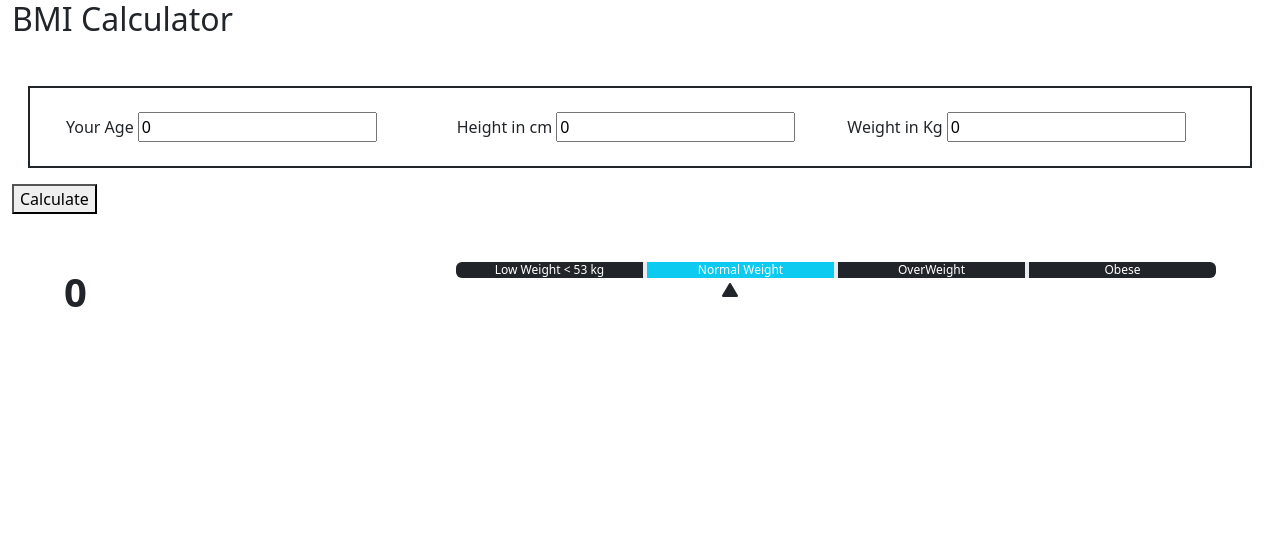
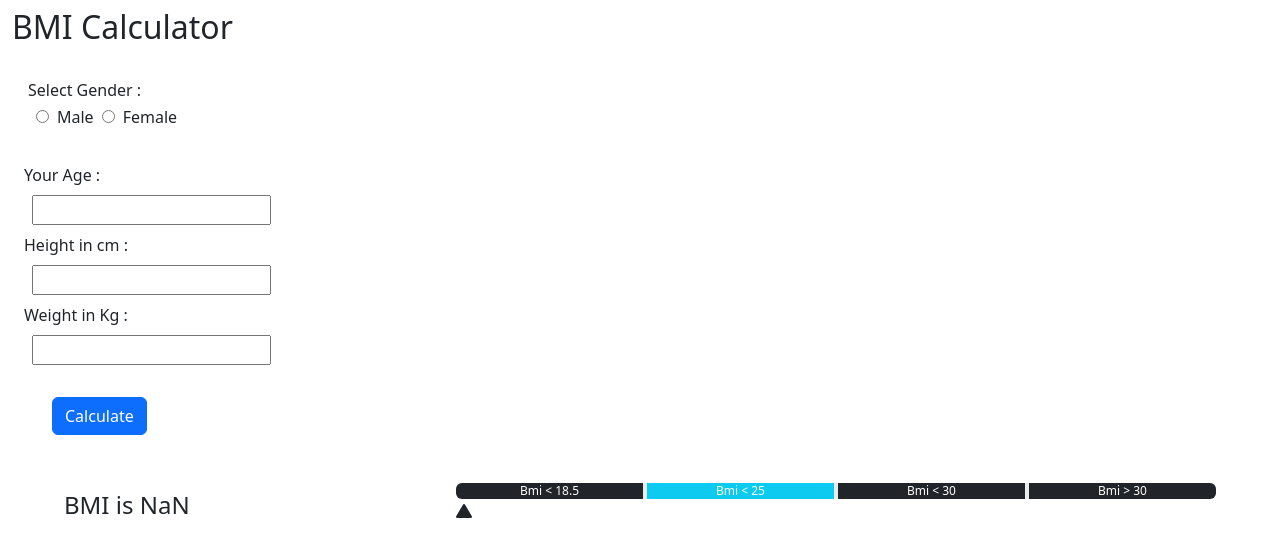
Before and after one commit to souravsambitbehera/shopping-react, a React (Create React App) app: page / in a window 1280 px wide. Shown: the top 556 px of the page. Built offline with nearby package versions, Linux system fonts and the light colour scheme.

Commit message:
bmi calculator done

```diff
--- a/src/components/bmi-calculator/bmi.calculator.component.js
+++ b/src/components/bmi-calculator/bmi.calculator.component.js
@@ -1,12 +1,24 @@
 import { useState } from "react";
 
 export function BmiCalculator() {
-  const [age, setAge] = useState(0);
-  const [height, setHeight] = useState(0);
-  const [weight, setWeight] = useState(0);
-  const [bmi, setBmi] = useState(0);
+  const [age, setAge] = useState();
+  const [height, setHeight] = useState();
+  const [weight, setWeight] = useState();
+  const [bmi, setBmi] = useState();
   const [bmiResult , setBmiResult] = useState('');
-  const [bmiMsg, setBmiMsg] = useState('');
+  const [gender, setGender] = useState('');
+  const [styleObject, SetStyleObject] = useState({marginLeft:""});
+
+  function MaleChange (e) {
+    if(e.target.checked){
+      setGender(e.target.value);
+    }
+  }
+  function FemaleChange (e) {
+    if(e.target.checked){
+      setGender(e.target.value);
+    }
+  }
 
   function OnGetAge(e) {
     setAge(e.target.value);
@@ -22,70 +34,84 @@ export function BmiCalculator() {
     setBmi(bmi);
     if (bmi<18.5) {
         setBmiResult("UnderWeight Bmi");
+        SetStyleObject({marginLeft:`${bmi}%`})
     }
     else if (bmi>=18.5 && bmi<25) {
         setBmiResult("NormalWeight Bmi")
+        SetStyleObject({marginLeft:`${bmi}%`})
+
     }
     else if (bmi>=25 && bmi<30) {
         setBmiResult("OverWeight Bmi")
+        SetStyleObject({marginLeft:`${bmi}%`})
+
     }else{
         setBmiResult("Obese Bmi")
+        SetStyleObject({marginLeft:`${bmi}%`})
+
     }
-    setBmiMsg("")
+
+
   }
 
   return (
     <div className="container-fluid">
-      <div className="row">
-        <h2 className="mb-4">BMI Calculator</h2>
-      </div>
 
-      <div className="row mt-4 border border-dark border-2 p-4 m-3">
-        <div className="col">
-          Your Age{" "}
-          <input
-            type="text"
-            id="age"
-            name="age"
-            onChange={OnGetAge}
-            value={age}
-          />
+        <h2 className="mt-2">BMI Calculator</h2>
+        <div className="mt-3 p-3">
+        Select Gender : <br />
+        <input type="radio" name="gender" onChange={MaleChange} value="Male" className="m-2 p-2" />Male
+        <input type="radio" name="gender" onChange={FemaleChange} value="Female" className="m-2 p-2" />Female
+
+
         </div>
-        <div className="col">
-          Height in cm <input type="text" onChange={OnGetHeight} value={height} />
+
+
+        <div className=" mt-2 p-2 m-1">
+
+            Your Age :
+            <div className="m-2">
+              <input type="text" id="age" name="age" onChange={OnGetAge} value={age} />
+            </div>
+            Height in cm :
+            <div className="m-2">
+              <input type="text" onChange={OnGetHeight} value={height} />
+            </div>
+            Weight in Kg :
+            <div className="m-2">
+              <input type="text" onChange={OnGetWeight} value={weight} />
+            </div>
         </div>
-        <div className="col">
-          Weight in Kg <input type="text" onChange={OnGetWeight} value={weight} />
+
+        <div className="m-3">
+          <button  className="btn btn-primary ms-4" onClick={HandelCalculate}>Calculate</button>
         </div>
-      </div>
-      <div>
-        <button onClick={HandelCalculate}>Calculate</button>
-      </div>
 
       <div className="row mt-4 p-4 m-3">
-        <div className="col-4 fs-1 fw-bold">{Math.round(bmi * 10) / 10}
-        <h2>{bmiResult}</h2>
+        <div className=" col-4 ">
+          <h4>{bmiResult}</h4>
+        <h4>{gender} BMI is {Math.round(bmi)}</h4>
 
         </div>
 
         <div className="col-8">
           <div className="progress">
             <div className="progress-bar me-1 bg-dark" style={{ width: "25%" }}>
-              Low Weight &lt; 53 kg
+              Bmi &lt; 18.5
             </div>
             <div className="progress-bar me-1 bg-info" style={{ width: "25%" }}>
-              Normal Weight
+              Bmi &lt; 25
             </div>
             <div className="progress-bar me-1 bg-dark" style={{ width: "25%" }}>
-              OverWeight
+              Bmi &lt; 30
             </div>
             <div className="progress-bar bg-dark" style={{ width: "25%" }}>
-              Obese
+              Bmi &gt; 30
             </div>
           </div>
           <div>
             <span
-              style={{ marginLeft: "35%" }}
+              style={styleObject}
               className="bi bi-triangle-fill"
             ></span>
           </div>
```
